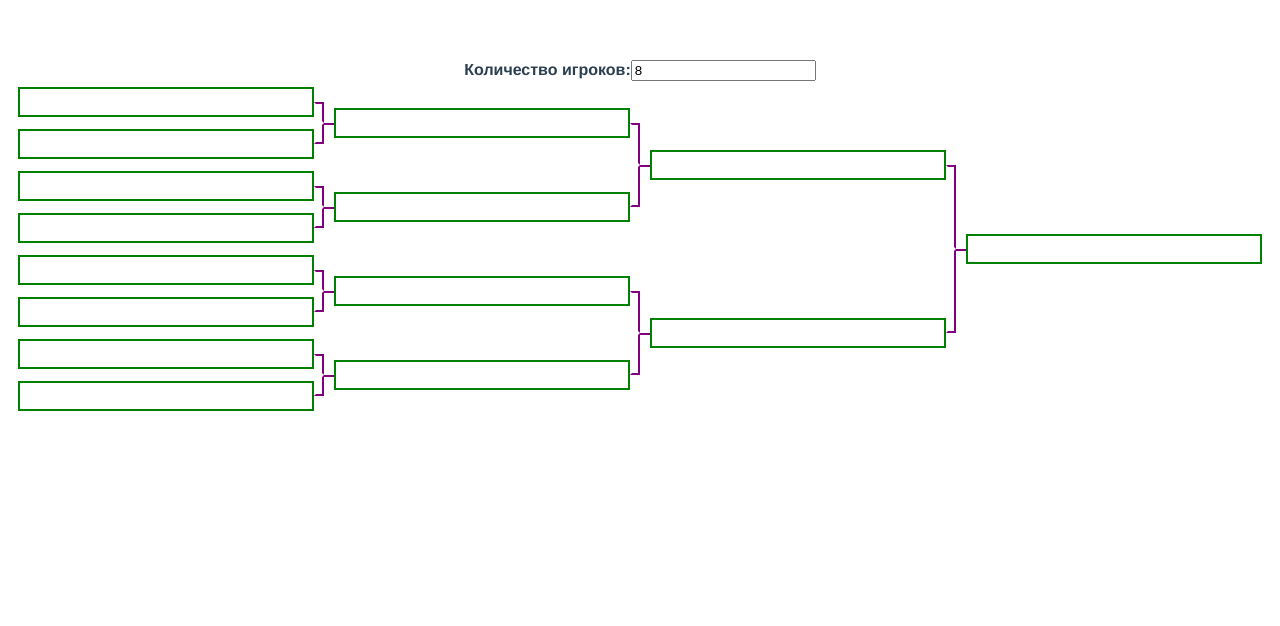
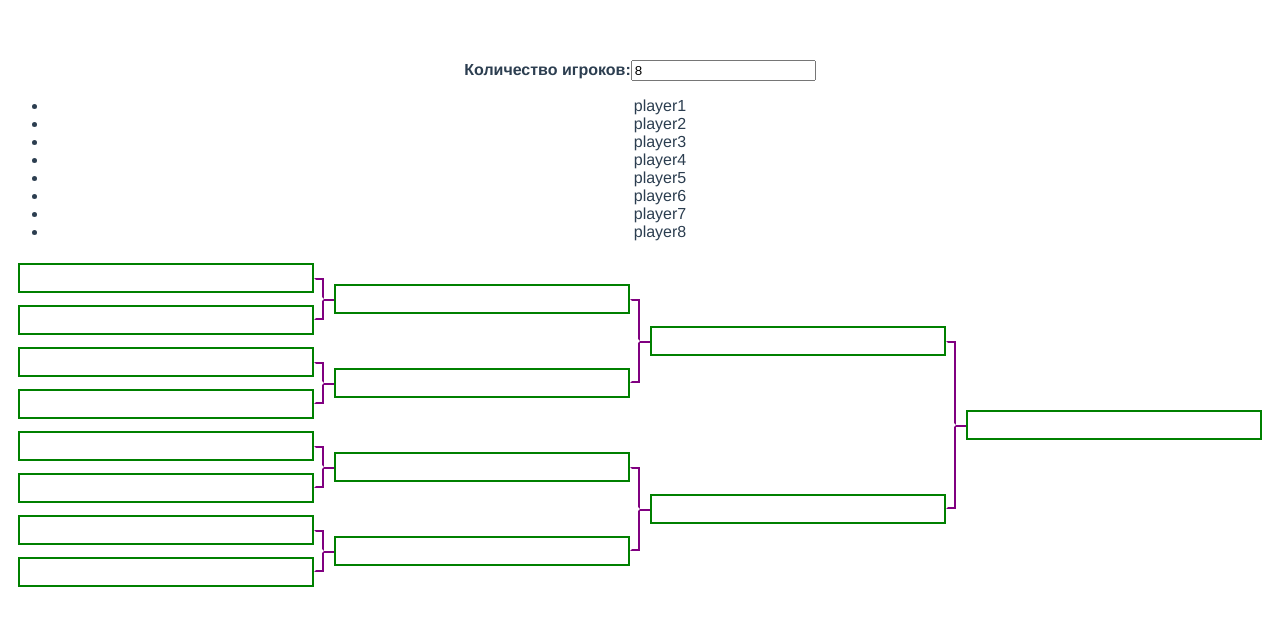
Before and after one commit to Scare01/tournament_table, a Vue app: page / in a window 1280 px wide. Shown: the top 626 px of the page. Built offline with nearby package versions, Linux system fonts and the light colour scheme.

Commit message:
add player list

```diff
--- a/src/App.vue
+++ b/src/App.vue
@@ -4,6 +4,7 @@
       :bracket-size="brackerSize"
       @change-bracket-size="changeBracketSize"
     />
+    <PlayersList :players="getPlayers()" />
     <Table
       :key="tableKey"
       :bracket-size="brackerSize"
@@ -13,13 +14,15 @@
 
 <script>
 import Table from './components/table';
-import InputComponent from './components/input'
+import InputComponent from './components/input';
+import PlayersList from './components/list-players';
 
 export default {
   name: 'App',
   components: {
     Table,
     InputComponent,
+    PlayersList,
   },
   data() {
     return {
@@ -32,6 +35,15 @@ export default {
       this.brackerSize = Number(brackerSize, 10);
       this.tableKey += 1;
     },
+    getPlayers() {
+      let players = [];
+
+      for (let i = 1; i <= this.brackerSize; i++) {
+        players.push(`player${i}`);
+      }
+      console.log(players);
+      return players;
+    }
   },
 }
 </script>
--- /dev/null
+++ b/src/components/list-players.vue
@@ -0,0 +1,24 @@
+<template>
+  <ul>
+    <li
+      v-for="player in players"
+      :key="player"
+    >
+      {{ player }}
+    </li>
+  </ul>
+</template>
+
+<script>
+  export default {
+    name: 'ListPlayers',
+    props: {
+      players: {
+        type: Array,
+        default: () => {
+          return [];
+        },
+      },
+    },
+  }
+</script>
```
